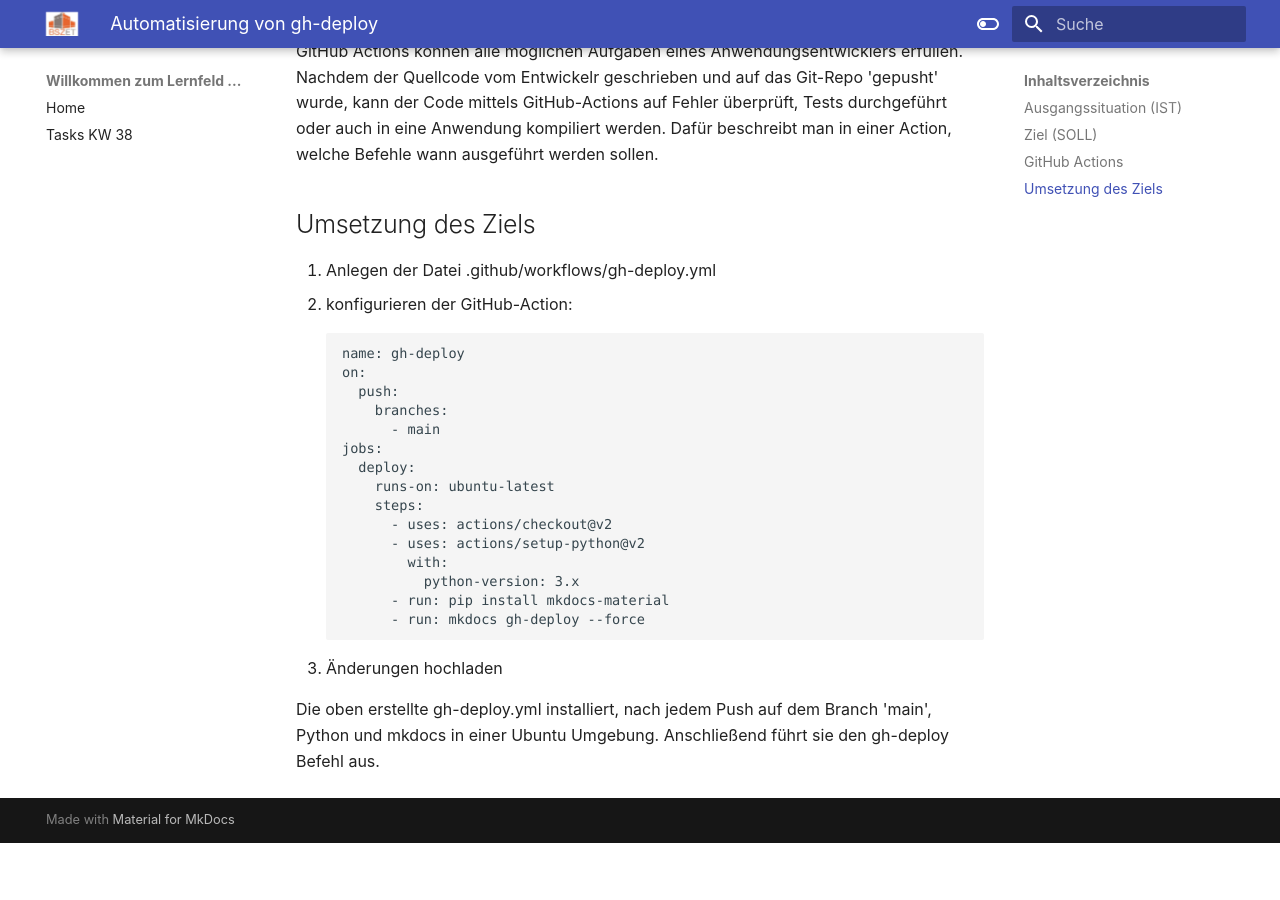
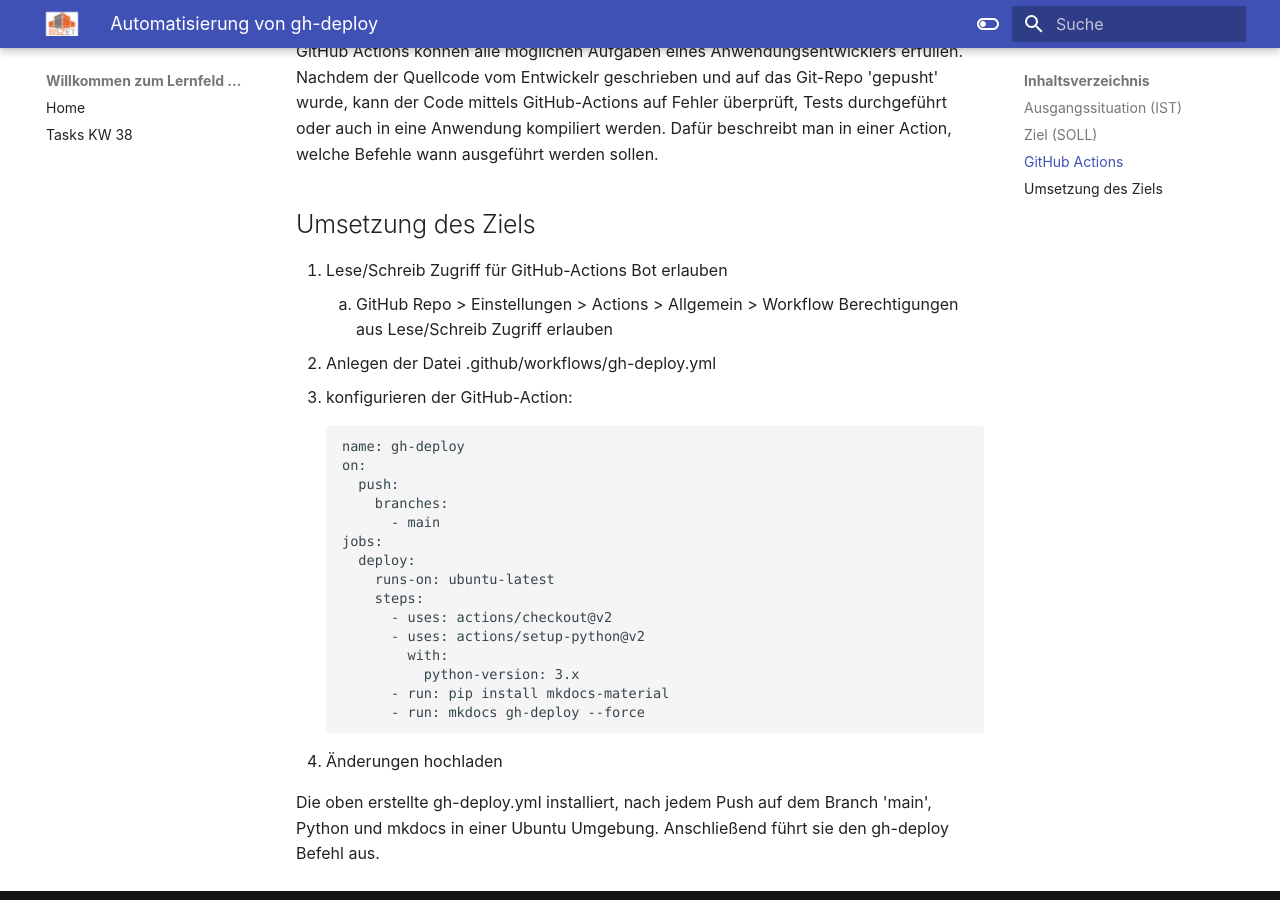
Before and after one commit to VCo52/is_auftrag_b, an MkDocs documentation site: the page built from docs/schulung_vs_cs/cicd_gh-deploy.md, in a window 1280 px wide and 900 px high, scrolled down 527 px. Built offline with MkDocs 1.6.1 and Material for MkDocs 9.7.7, drawn with Linux system fonts in a browser that asks for light colours; before the commit the page ends 1370 px from its top, so only the background shows below that.

Commit message:
Dokumentation angepasst

````diff
--- a/docs/schulung_vs_cs/cicd_gh-deploy.md
+++ b/docs/schulung_vs_cs/cicd_gh-deploy.md
@@ -9,8 +9,10 @@
 GitHub Actions können alle möglichen Aufgaben eines Anwendungsentwicklers erfüllen. Nachdem der Quellcode vom Entwickelr geschrieben und auf das Git-Repo 'gepusht' wurde, kann der Code mittels GitHub-Actions auf Fehler überprüft, Tests durchgeführt oder auch in eine Anwendung kompiliert werden. Dafür beschreibt man in einer Action, welche Befehle wann ausgeführt werden sollen.
 
 ## Umsetzung des Ziels
-1. Anlegen der Datei .github/workflows/gh-deploy.yml
-2. konfigurieren der GitHub-Action:
+1. Lese/Schreib Zugriff für GitHub-Actions Bot erlauben
+    1. GitHub Repo > Einstellungen > Actions > Allgemein > Workflow Berechtigungen aus Lese/Schreib Zugriff erlauben
+2. Anlegen der Datei .github/workflows/gh-deploy.yml
+3. konfigurieren der GitHub-Action:
 ```
 name: gh-deploy
 on:
````
Also changed, not shown: other parts of docs/schulung_vs_cs/cicd_gh-deploy.md (+1 -1 lines).
